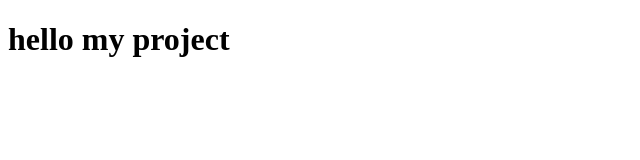
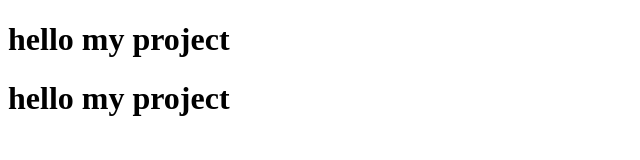
Before and after one commit to adnanp05/demo-website, a plain HTML site: page index.html in a window 1280 px wide. Shown: the whole page, without its empty margins (0-640 px from the left). Drawn offline with Linux system fonts and the light colour scheme.

Commit message:
i added new line

```diff
--- a/index.html
+++ b/index.html
@@ -7,5 +7,7 @@
 </head>
 <body>
     <h1>hello my project</h1>
+    <h1>hello my project</h1>
+
 </body>
 </html>
```
